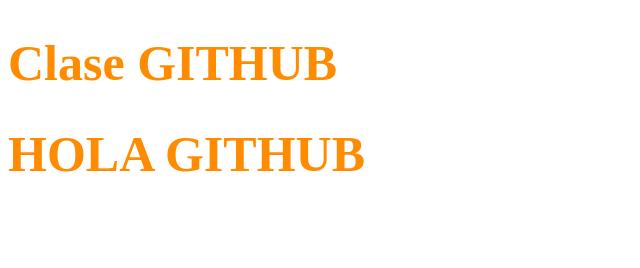
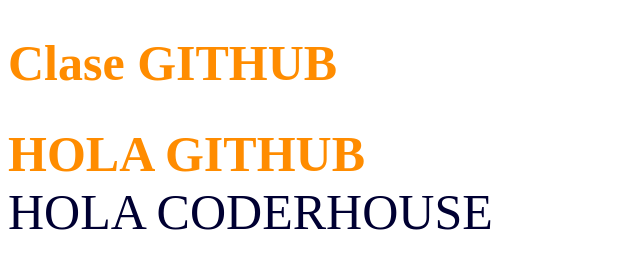
Before and after one commit to veroiung/clase10coder-GITHUB, a plain HTML site: page index.html in a window 1280 px wide. Shown: the whole page, without its empty margins (0-640 px from the left). Drawn offline with Linux system fonts and the light colour scheme.

Commit message:
animacion

```diff
--- a/index.html
+++ b/index.html
@@ -10,5 +10,8 @@
 <body>
     <h1>Clase GITHUB</h1>
     <strong>HOLA GITHUB</strong>
+    <div class="container">
+        HOLA CODERHOUSE
+    </div>
 </body>
 </html>
```
